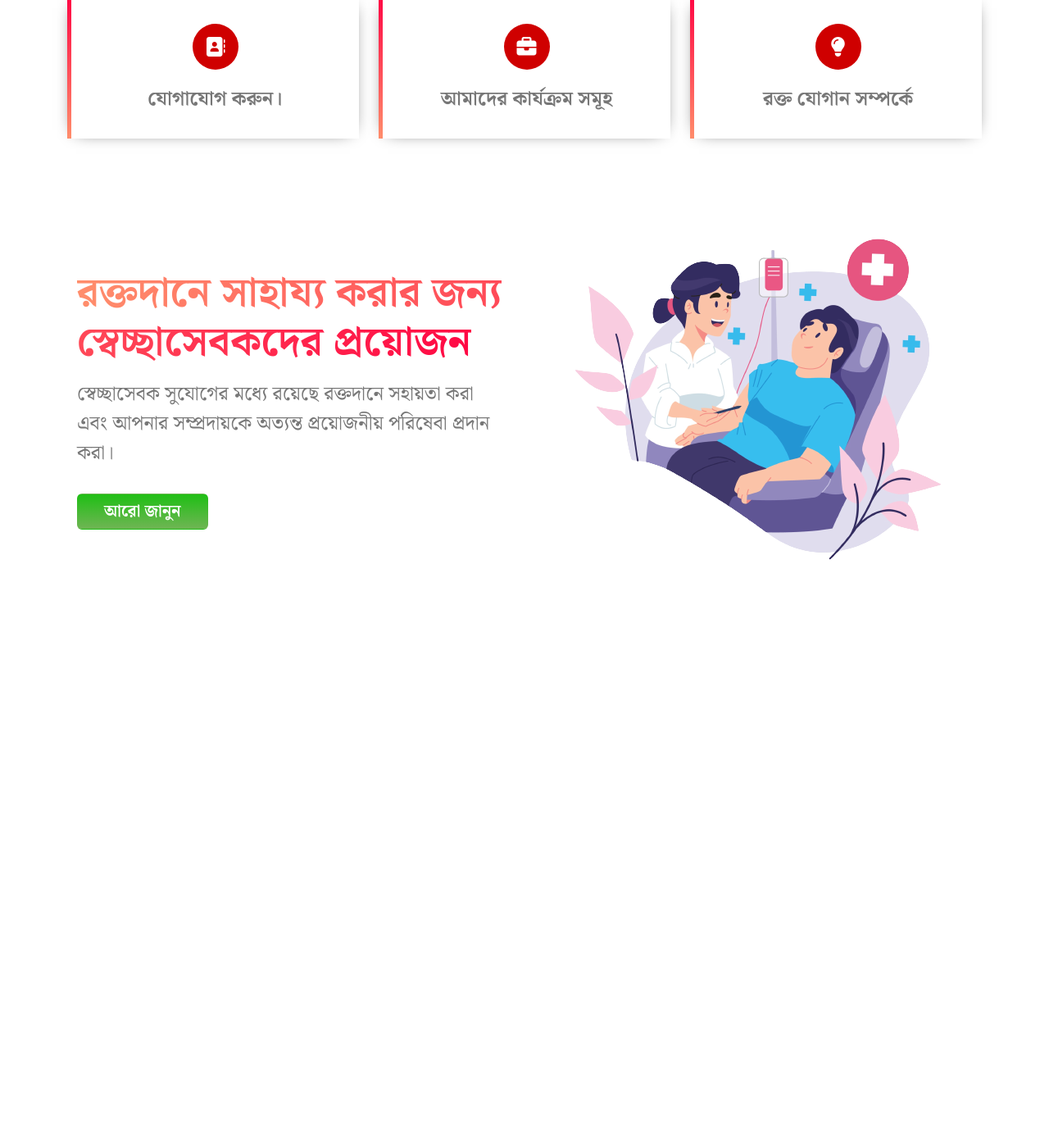
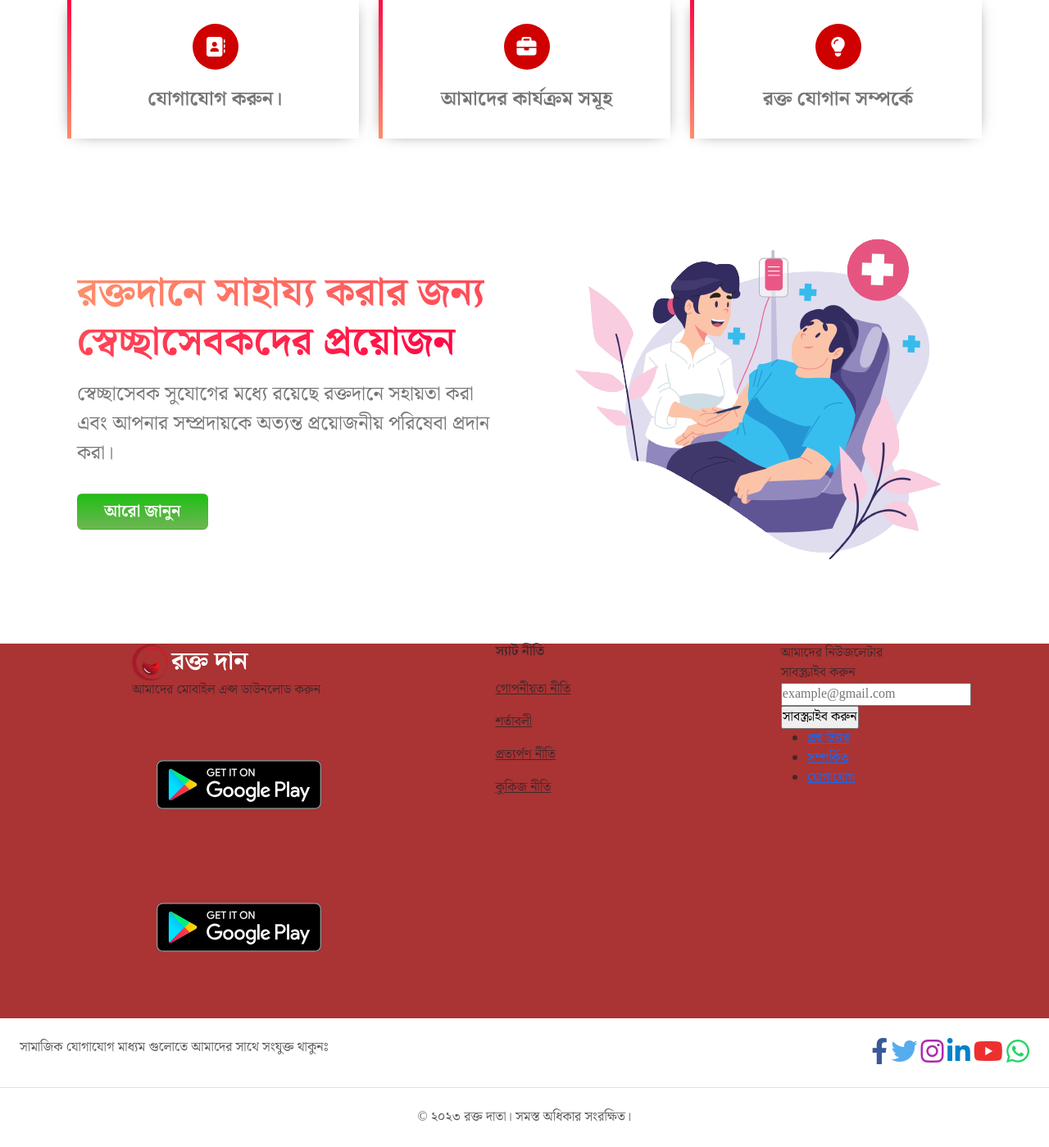
Before and after one commit to AshrafUzzaman04/Donate-blood-web-project, a PHP site: page / in a window 1280 px wide. Shown: the part 1113-2512 px from the top of the page at 82% size. Before the commit the page ends 1796 px from the top, so only its background shows below. Run offline with PHP 8.4, Linux system fonts and the light colour scheme; some web fonts are replaced.

Commit message:
30-dec-22 3:37 AM

```diff
--- a/css/index.css
+++ b/css/index.css
@@ -164,11 +164,10 @@ body::-webkit-scrollbar-track {
     flex-direction: column-reverse;
   }
   .container > .help > .row > .text > span {
-    font-size: 42px !important;
     line-height: 50px !important;
   }
   .container > .help > .row > .text > p {
-    font-size: 20px !important;
+    font-size: 17px !important;
   }
   .container > .help > .row > .text > a {
     text-decoration: none;
@@ -391,9 +390,7 @@ body::-webkit-scrollbar-track {
      object-fit: cover;
 }
 .background header.sitcky {
-  background: rgba(255, 255, 255, 0.63);
-  -webkit-backdrop-filter: blur(5px);
-          backdrop-filter: blur(5px);
+  background: rgba(255, 255, 255, 0.76);
   box-shadow: 0 -10px 25px black;
   padding: 10px 0;
 }
@@ -548,7 +545,6 @@ body::-webkit-scrollbar-track {
   align-items: center;
 }
 .container > .help > .row > .text > span {
-  font-size: 50px;
   background: linear-gradient(to right, #ff8e6c 0%, #ff0844 100%);
   -webkit-background-clip: text;
   -webkit-text-fill-color: transparent;
--- a/css/index.scss
+++ b/css/index.scss
@@ -216,11 +216,10 @@ body {
         flex-direction: column-reverse;
         > .text {
           > span {
-            font-size: 42px !important;
             line-height: 50px !important;
           }
           > p {
-            font-size: 20px !important;
+            font-size: 17px !important;
           }
           > a {
             text-decoration: none;
@@ -511,8 +510,7 @@ body {
 
   // scroll effect manubar
   header.sitcky {
-    background: rgba(255, 255, 255, 0.63);
-    backdrop-filter: blur(5px);
+    background: rgba(255, 255, 255, 0.76);
     box-shadow: 0 -10px 25px black;
     padding: 10px 0;
 
@@ -696,7 +694,6 @@ body {
       align-items: center;
       > .text {
         > span {
-          font-size: 50px;
           background: linear-gradient(to right, #ff8e6c 0%, #ff0844 100%);
           -webkit-background-clip: text;
           -webkit-text-fill-color: transparent;
--- a/index.html
+++ b/index.html
@@ -244,6 +244,9 @@
               <div class="swiper-slide">
                 <img src="./images/slider (8).png" alt="" class="img-fluid" />
               </div>
+              <div class="swiper-slide">
+                <img src="./images/slider (9).png" alt="" class="img-fluid" />
+              </div>
             </div>
             <div
               class="swiper-button-next"
@@ -292,7 +295,7 @@
                 <i class="bx bxs-edit-alt"></i>
               </div>
               <div class="text">
-                <span>000k+</span>
+                <span class="num" data-value="1270">000k+</span>
                 <span>মোট রেজিস্ট্রেশন</span>
               </div>
             </div>
@@ -301,7 +304,7 @@
                 <i class="bx bxs-donate-blood"></i>
               </div>
               <div class="text">
-                <span>000k+</span>
+                <span class="num" data-value="658">000k+</span>
                 <span>রক্ত দিয়েছেন</span>
               </div>
             </div>
@@ -310,7 +313,7 @@
                 <i class="bx bx-plus-medical"></i>
               </div>
               <div class="text">
-                <span>000+</span>
+                <span class="num" data-value="200">000+</span>
                 <span>রক্ত প্রয়োজন</span>
               </div>
             </div>
@@ -396,7 +399,9 @@
           class="row m-0 flex-column-reverse text-center text-lg-start flex-lg-row"
         >
           <div class="text col-12 col-lg-6 px-4">
-            <span>রক্তদানে সাহায্য করার জন্য স্বেচ্ছাসেবকদের প্রয়োজন</span>
+            <span class="display-5"
+              >রক্তদানে সাহায্য করার জন্য স্বেচ্ছাসেবকদের প্রয়োজন</span
+            >
             <p>
               স্বেচ্ছাসেবক সুযোগের মধ্যে রয়েছে রক্তদানে সহায়তা করা এবং আপনার
               সম্প্রদায়কে অত্যন্ত প্রয়োজনীয় পরিষেবা প্রদান করা।
@@ -416,10 +421,153 @@
       </section>
     </div>
 
-    <!-- footer section -->
-    <!-- <footer>
-      <div class="container"></div>
-    </footer> -->
+    <!-- -------------------------------------------------------------------------- -->
+    <!------------------------------ footer section ---------------------------------->
+    <!-- -------------------------------------------------------------------------- -->
+    <footer class="text-center text-lg-start bg-white text-muted">
+      <!-- Section: Links  -->
+      <section class="" style="background-color: #aa3333">
+        <div class="container text-center text-md-start mt-5">
+          <!-- Grid row -->
+          <div class="row mt-3">
+            <!-- Grid column -->
+            <div class="col-md-3 col-lg-4 col-xl-3 mx-auto mb-4">
+              <!-- Content -->
+              <a href="./" style="text-decoration: none"
+                ><img
+                  src="./images/health medical center Logo (3).png"
+                  alt=""
+                  class="img-fluid"
+                  width="44"
+                />
+                <span
+                  class="fw-bold"
+                  style="
+                    font-size: 30px;
+                    text-align: center;
+                    vertical-align: middle;
+                    color: white;
+                  "
+                >
+                  রক্ত দান</span
+                ></a
+              >
+              <p>আমাদের মোবাইল এপ্স ডাউনলোড করুন</p>
+              <!-- mobile app link section -->
+              <div class="mobile-app-link">
+                <a href="javascript:void(0)"
+                  ><img
+                    src="./images/Google_Play-Badge-Logo.wine.svg"
+                    alt=""
+                    class="img-fluid"
+                /></a>
+                <a href="javascript:void(0)"
+                  ><img
+                    src="./images/Google_Play-Badge-Logo.wine.svg"
+                    alt=""
+                    class="img-fluid"
+                /></a>
+              </div>
+            </div>
+            <!-- Grid column -->
+
+            <!-- Grid column -->
+            <div class="col-md-2 col-lg-2 col-xl-2 mx-auto mb-4">
+              <!-- Links -->
+              <h6 class="text-uppercase fw-bold mb-4">স্যাট নীতি</h6>
+              <p>
+                <a href="#!" class="text-reset">গোপনীয়তা নীতি</a>
+              </p>
+              <p>
+                <a href="#!" class="text-reset">শর্তাবলী</a>
+              </p>
+              <p>
+                <a href="#!" class="text-reset">প্রত্যর্পণ নীতি</a>
+              </p>
+              <p>
+                <a href="#!" class="text-reset">কুকিজ নীতি</a>
+              </p>
+            </div>
+            <!-- Grid column -->
+
+            <!-- Grid column -->
+            <div class="col-md-3 col-lg-2 col-xl-2 mx-auto mb-4">
+              <!-- subscribe -->
+              <div class="subscribe">
+                <span>আমাদের নিউজলেটার সাবস্ক্রাইব করুন</span>
+                <form action="">
+                  <input type="email" placeholder="example@gmail.com" />
+                  <input type="submit" value="সাবস্ক্রাইব করুন" />
+                </form>
+              </div>
+              <div class="list-item">
+                <ul>
+                  <li><a href="javascript:voild(0)">প্রশ্ন উত্তর</a></li>
+                  <li><a href="javascript:voild(0)">সম্পর্কিত</a></li>
+                  <li><a href="javascript:voild(0)">যোগাযোগ</a></li>
+                </ul>
+              </div>
+            </div>
+            <!-- Grid column -->
+          </div>
+          <!-- Grid row -->
+        </div>
+      </section>
+      <!-- Section: Links  -->
+
+      <!-- Section: logo media -->
+      <section
+        class="d-flex justify-content-center justify-content-lg-between p-4 border-bottom"
+      >
+        <!-- Left -->
+        <div class="me-5 d-none d-lg-block">
+          <span>সামাজিক যোগাযোগ মাধ্যম গুলোতে আমাদের সাথে সংযুক্ত থাকুনঃ</span>
+        </div>
+        <!-- Left -->
+
+        <!-- Right -->
+        <div>
+          <!-- Facebook -->
+          <a href="javascript:void(0)" style="text-decoration: none">
+            <i class="fab fa-facebook-f fa-2x" style="color: #3b5998"></i>
+          </a>
+
+          <!-- Twitter -->
+          <a href="javascript:void(0)" style="text-decoration: none">
+            <i class="fab fa-twitter fa-2x" style="color: #55acee"></i>
+          </a>
+
+          <!-- Instagram -->
+          <a href="javascript:void(0)" style="text-decoration: none">
+            <i class="fab fa-instagram fa-2x" style="color: #ac2bac"></i>
+          </a>
+
+          <!-- Linkedin -->
+          <a href="javascript:void(0)" style="text-decoration: none">
+            <i class="fab fa-linkedin-in fa-2x" style="color: #0082ca"></i>
+          </a>
+
+          <!-- Youtube -->
+          <a href="javascript:void(0)" style="text-decoration: none">
+            <i class="fab fa-youtube fa-2x" style="color: #ed302f"></i>
+          </a>
+
+          <!-- Whatsapp -->
+          <a href="javascript:void(0)" style="text-decoration: none">
+            <i class="fab fa-whatsapp fa-2x" style="color: #25d366"></i>
+          </a>
+        </div>
+        <!-- Right -->
+      </section>
+      <!-- Section: Social media -->
+
+      <!-- Copyright -->
+      <div class="text-center p-4" style="background-color: white">
+        © ২০২৩ রক্ত দাতা। সমস্ত অধিকার সংরক্ষিত।
+      </div>
+      <!-- Copyright -->
+    </footer>
+    <!-- Footer -->
 
     <!-- scroll to top button -->
     <a href="#" title="উপরে যান" class="goToTop"
```
Also changed, not shown: images/App_Store_(iOS)-Badge-Logo.wine.svg (added), images/Google_Play-Badge-Logo.wine.svg (added), images/slider (9).png (added), js/statisticsCount.js (added), 1 other file.
